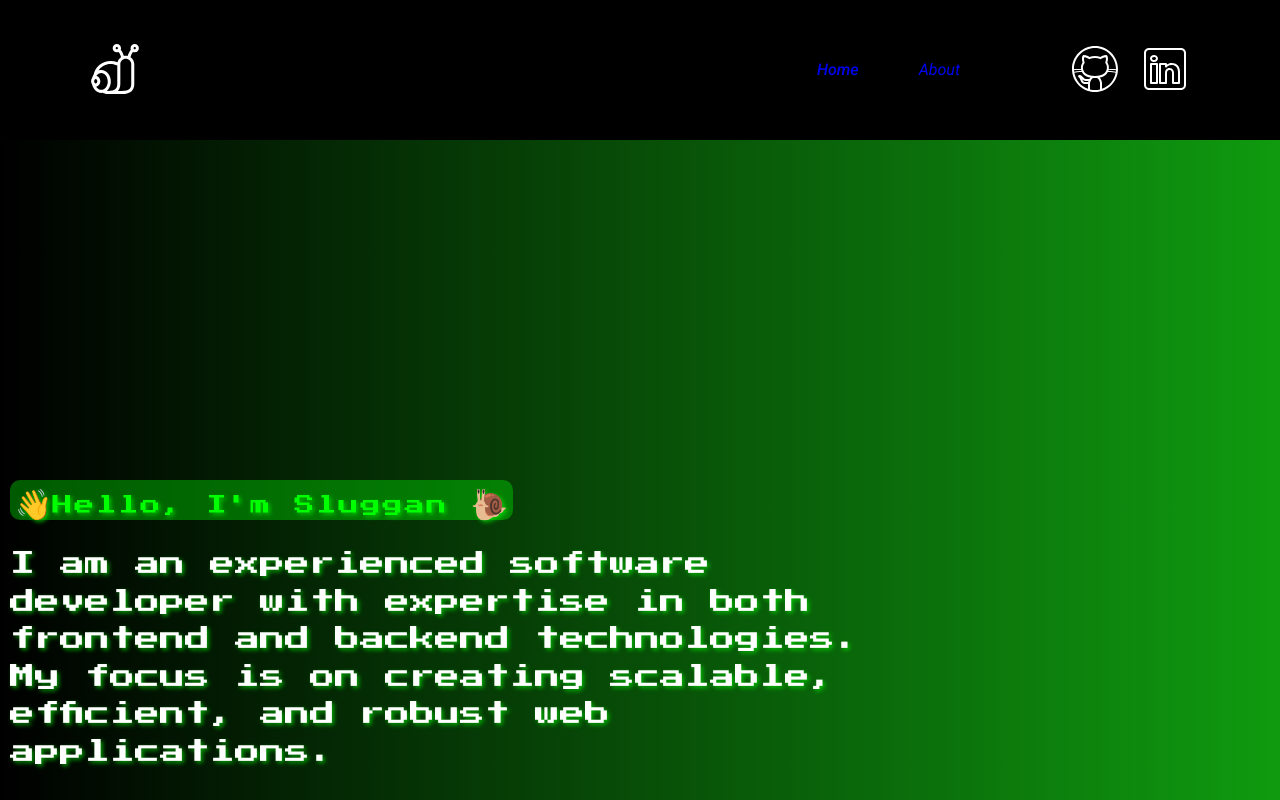
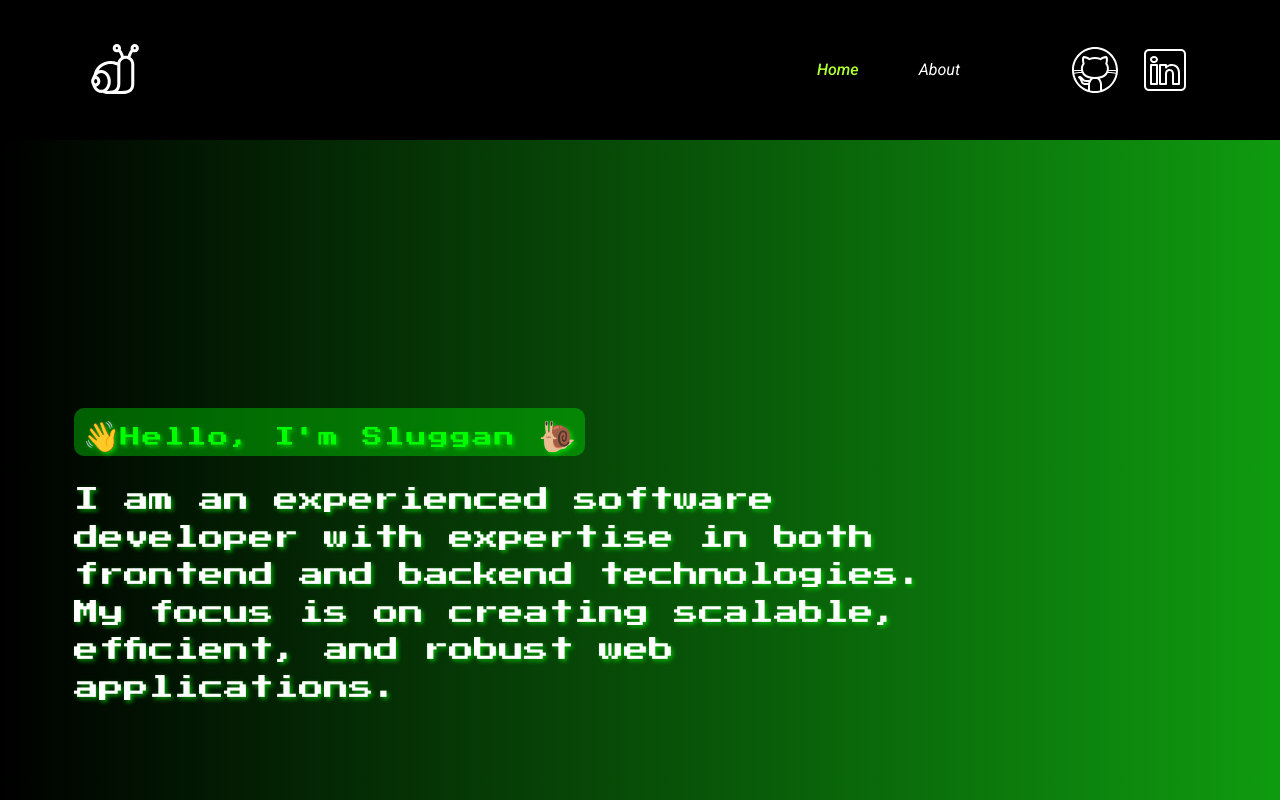
Before and after one commit to Mrsluggan/Mrsluggan, a React (Vite) app in the folder sluggan/: page /#/ in a window 1280 px wide. Shown: the top 800 px of the page. Built offline with nearby package versions, Linux system fonts and the light colour scheme.

Commit message:
style changes

```diff
--- a/sluggan/src/assets/App.css
+++ b/sluggan/src/assets/App.css
@@ -17,7 +17,6 @@ body {
 
 .navbar {
     gap: 50px;
-
     height: 60px;
     background-color: #000000;
     position: relative;
@@ -52,11 +51,16 @@ body {
     font-size: 16px;
     font-weight: 400;
     text-decoration: none;
+    color: white;
+
 }
 
-.nav-links ul li a.active {
+
+.nav-elements ul a.active {
+    color: greenyellow;
     font-weight: 500;
     position: relative;
+
 }
 
 .nav-links ul li a.active::after {
@@ -79,7 +83,9 @@ body {
 }
 
 .social-links ul li a {
-    display: inline-block;
+    display: flex;
+    justify-content: space-between;
+    list-style-type: none;
 }
 
 .menu-icon {
@@ -108,12 +114,11 @@ body {
     }
     .nav-elements {
         display: flex;
-
         flex-direction: column;
-        justify-content: normal;
+        justify-content:  start;
         position: absolute;
         right: 0;
-        top: 80px;
+        top: 15vh;
         background-color: #000000;
         width: 0;
         height: calc(100vh - 60px);
@@ -124,7 +129,7 @@ body {
 
 
     .nav-elements.active {
-        gap: 50px;
+
         width: 200px;
         z-index: 1;
     }
@@ -132,8 +137,6 @@ body {
     .nav-links ul {
         display: flex;
         flex-direction: column;
-
-
     }
 
     .nav-links ul li {
@@ -143,10 +146,13 @@ body {
     .social-links ul {
         display: flex;
         flex-direction: column;
+        justify-content: space-evenly;
         padding: 0;
+        height: 100%;
     }
 
     .social-links ul li {
+        margin-top: 50px;
 
 
     }
--- a/sluggan/src/assets/Home.css
+++ b/sluggan/src/assets/Home.css
@@ -2,33 +2,35 @@
     font-family: 'Press Start 2P', monospace;
     text-shadow: 2px 2px 4px rgba(0, 255, 0, 0.6);
     display: flex;
-    flex-direction: column; /* Stacka kolumnerna vertikalt för mindre skärmar */
+    flex-direction: column;
     width: 100%;
     padding-bottom: 2vh;
     flex-wrap: wrap;
-    min-height: 100vh; /* Gör så att containern täcker hela höjden */
+
 }
 
 .left-column,
 .right-column {
-    width: 100%; /* Full bredd på små skärmar */
+    width: 100%;
     padding: 10px;
     padding-bottom: 20px;
-    position: relative; /* Sätter tillbaka positionen för mobiler */
+    position: relative;
 }
 
 .left-column {
-    /* För större skärmar vill vi ha left-column längst ner */
+
     position: absolute;
     bottom: 0;
     width: 70%; /* Du kan justera bredden här */
+    margin-bottom: 5%;
+    margin-left: 5%;
 }
 
 .sluggan-header {
     display: inline-block;
-    background: rgba(0, 255, 0, 0.35); /* Grön bakgrund med transparens */
+    background: rgba(0, 255, 0, 0.35);
     border-radius: 10px;
-    padding: 5px;
+    padding: 1%;
 }
 
 .sluggan-icon {
--- a/sluggan/src/assets/index.css
+++ b/sluggan/src/assets/index.css
@@ -8,11 +8,10 @@
   font-family: "Roboto", sans-serif;
   font-optical-sizing: auto;
   font-style: italic ;
-  font-variation-settings:
-          "wdth" 100;
-
+  font-variation-settings: "wdth" 100;
   line-height: 1;
   font-weight: 400;
+
 
   color-scheme: light dark;
   color: rgba(255, 255, 255, 0.87);
```
